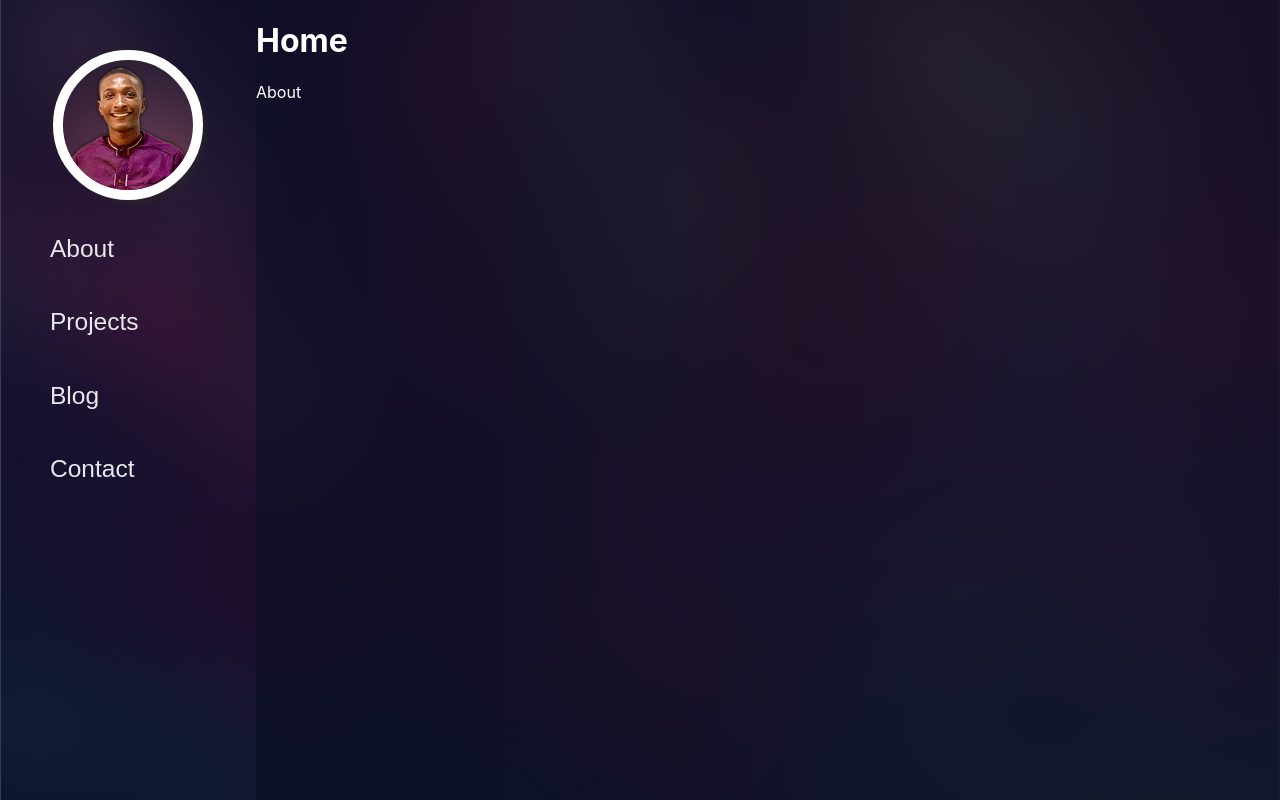
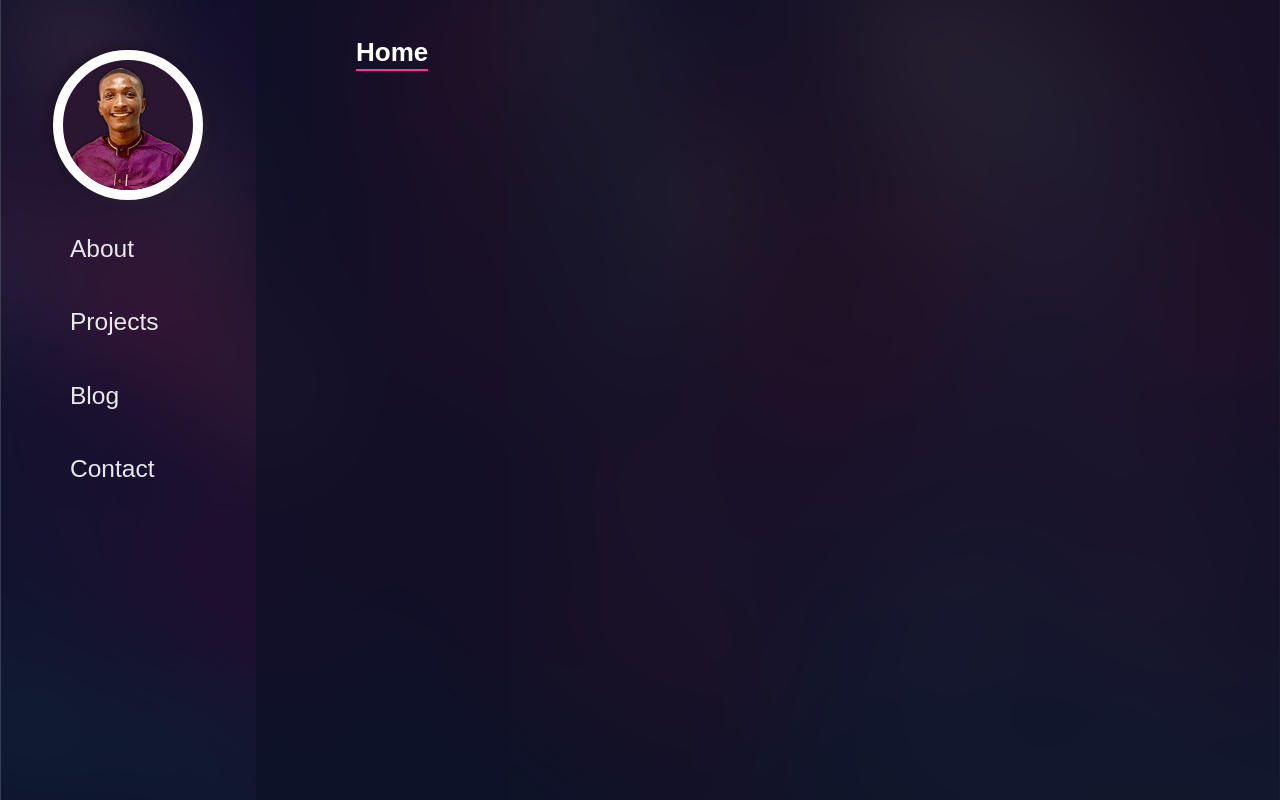
Before and after one commit to NzakiCodes/portfolio, a Next.js app: page / in a window 1280 px wide. Built offline with nearby package versions, Linux system fonts and the light colour scheme.

Commit message:
Added title typography

```diff
--- a/components/nav/sidenav.js
+++ b/components/nav/sidenav.js
@@ -8,21 +8,32 @@ export default function Sidenav({ active, ...props }) {
         <div {...props}>
             <div className={styles.sidenavContainer}>
                 <div className={utils.centerDiv} >
-                    <Avatar className={styles.avatarRound} src="/images/my_avatar_192x192.png" />
+                    <motion.div
+                        whileHover={{ scale: 1.2 }}
+                        whileTap={{
+                            scale: 0.8
+                        }}
+                    >
+                        <Link href="/">
+                            <a>
+                            <Avatar className={styles.avatarRound} src="/images/my_avatar_192x192.png" />
+                            </a>
+                        </Link>
+                    </motion.div>
                 </div>
 
                 <div className={styles.sideLinks}>
                     <Link href="/about">
-                        <a className={active=="about"?styles.active:""} >About</a>
+                        <a className={active == "about" ? styles.active : ""} >About</a>
                     </Link>
                     <Link href="/projects">
-                        <a className={active=="projects"?styles.active:""}>Projects</a>
+                        <a className={active == "projects" ? styles.active : ""}>Projects</a>
                     </Link>
                     <Link href="/blog">
-                        <a className={active=="blog"?styles.active:""}>Blog</a>
+                        <a className={active == "blog" ? styles.active : ""}>Blog</a>
                     </Link>
                     <Link href="/contact">
-                        <a className={active=="contact"?styles.active:""}>Contact</a>
+                        <a className={active == "contact" ? styles.active : ""}>Contact</a>
                     </Link>
                 </div>
             </div>
--- /dev/null
+++ b/components/typography/index.js
@@ -0,0 +1,3 @@
+const { default: Title } = require("./title");
+
+export { Title } from './title';
--- /dev/null
+++ b/components/typography/title.js
@@ -0,0 +1,5 @@
+import styles from '../../styles/typography.module.css';
+
+export const Title = ({ children }) => (
+    <h1 className={styles.title}>{children}</h1>
+);
--- a/pages/contact.js
+++ b/pages/contact.js
@@ -5,7 +5,7 @@ import Link from 'next/link'
 export default function Contact() {
     return (
         <Layout pageTitle="Contact" navActive="contact">
-            <h1>Contact Me</h1>
+            <h1>Contact</h1>
         </Layout>
     )
 }
--- a/pages/index.js
+++ b/pages/index.js
@@ -1,13 +1,11 @@
-import Head from 'next/head'
 import Link from 'next/link'
 import Layout from '../components/layout'
+import { Title } from '../components/typography'
+
 export default function Home() {
   return (
     <Layout pageTitle="Home" navActive="home">
-      <h1>Home</h1>
-      <Link href="/about">
-        <a>About</a>
-      </Link>
+      <Title>Home</Title>
     </Layout>
   )
 }
--- a/styles/layout.module.css
+++ b/styles/layout.module.css
@@ -0,0 +1,3 @@
+.layout-pad{
+
+}
--- a/styles/sidenav.module.css
+++ b/styles/sidenav.module.css
@@ -2,14 +2,6 @@
   width: 100%;
   height: 100%;
   min-height: 100vh;
-  /* background: rgba(0, 0, 0, 0.322); */
-  /* background-color: var(--dark-background-600);  */
-  /* -webkit-backdrop-filter: blur(18px); */
-
-  /* backdrop-filter: blur(18px); */
-  /* backdrop-filter: saturate(180%) blur(18px) ; */
-  /* filter: blur(1.4px); */
-  /* transform: perspective(); */
 }
 
 .avatarRound {
@@ -18,10 +10,9 @@
   overflow: hidden;
   border-radius: 50%;
   border: 10px solid #ffffff;
-  /* background: var(--grdient-main-transparent); */
-  box-shadow: 5px 5px 4px rgba(43, 38, 39, 0.459),
-    -5px -5px 4px rgba(43, 38, 39, 0.219);
-  background-image: url("/images/glassy-effect-clicp.png");
+  box-shadow:  5px 5px 7px #3131313b,
+  -5px -5px 7px #0808083d;
+  background-color: #2b1631;
 }
 
 .sideLinks {
@@ -32,14 +23,14 @@
 
 .sideLinks a {
   width: 100%;
-  padding: 20px 50px;
+  padding: 20px 50px 20px 70px;
   margin: 2px 0;
-  transition: 0.3s;
+  transition: 0.3s!important;
 }
 
 .sideLinks a:hover {
   background-color: rgba(255, 255, 255, 0.031);
-  transition: 0.3s;
+  transition: 0.3s!important;
 }
 
 .active {
--- /dev/null
+++ b/styles/typography.module.css
@@ -0,0 +1,15 @@
+/* .title{
+    font-size: 43.2pt;
+} */
+.title {
+    display: inline-flex;
+    font-size: 26px;
+    font-family: "ProximaNova", sans-serif;
+    color: rgb(255, 255, 255);
+    line-height: 1.2;
+    text-align: left;
+    border-bottom: 2px solid #ff3399;
+  }
+  .titleBorder{
+
+  }
--- a/styles/util.module.css
+++ b/styles/util.module.css
@@ -13,6 +13,7 @@
     width: 80%;
     height: 100%;
     min-height: 100vh!important;
+    padding: 20px 10px 10px 100px;
 }
 
 .centerDiv {
```
Also changed, not shown: pages/about.js (+6 -5 lines).
